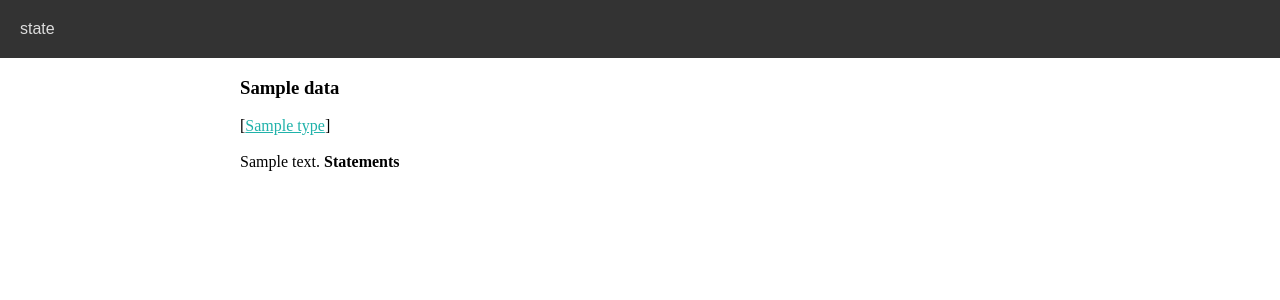
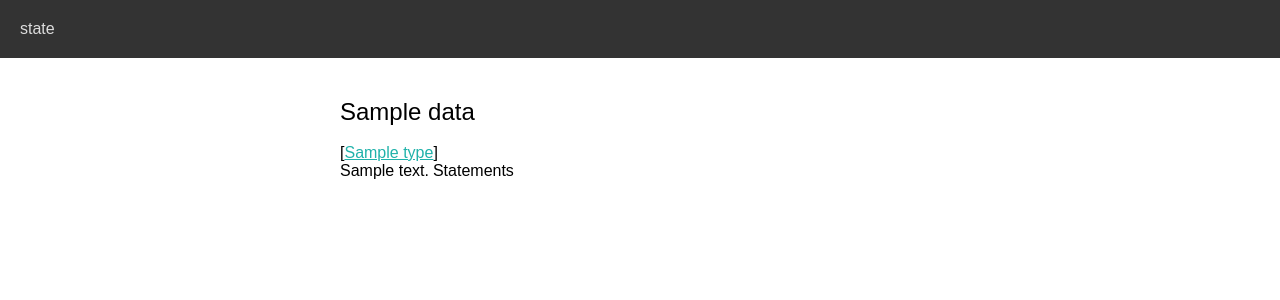
Before and after one commit to paulduchesne/state, a Flask app: template templates/ontology.html in a window 1280 px wide. Shown: the top 300 px of the page. Run offline with Flask 3, Linux system fonts and the light colour scheme; the template is opened without the code that fills it: most values are stand-ins (such as "Sample title", 1, 10 or a date in 2020); some libraries are stand-ins or nearby versions; some web fonts are replaced.

Commit message:
implemented css to templates

```diff
--- a/templates/ontology.html
+++ b/templates/ontology.html
@@ -2,21 +2,21 @@
 
 {% block content %}
 
-<div style="width: 800px; display: block; margin: 0 auto;">
+<div style="width: 600px; display: block; margin: 0 auto; padding-top:40px">
 
-<h3>{{ data.label }}</h3>
-[<a href="{{ data.type.entity_link }}">{{ data.type.entity_label }}</a>]<br><br>
-{{ data.comment | safe }}
+    <tspan class="title_text">{{ data.label }}</tspan><br><br>
+    <tspan class="regular_text">[<a href="{{ data.type.entity_link }}">{{ data.type.entity_label }}</a>]</tspan><br>
+    <tspan class="regular_text">{{ data.comment | safe }}</tspan>
 
     {% if data.statements %}
-<strong>Statements</strong>
-<br>
+    <tspan class="bold_text">Statements</tspan><br><br>
+
     {% for s in data.statements %}
     {% if s.type == 'entity' %}
-{{ data.label }} → <a href="{{ s.property_link }}">{{ s.property_label }}</a> → <a href="{{ s.entity_link }}">{{ s.entity_label }}</a><br>
+    <tspan class="regular_text">{{ data.label }} → <a href="{{ s.property_link }}">{{ s.property_label }}</a> → <a href="{{ s.entity_link }}">{{ s.entity_label }}</a><br></tspan>
     {% endif %}
     {% if s.type == 'literal' %}
-{{ data.label }} → <a href="{{ s.property_link }}">{{ s.property_label }}</a> → {{ s.entity_label }}<br>
+    <tspan class="regular_text">{{ data.label }} → <a href="{{ s.property_link }}">{{ s.property_label }}</a> → {{ s.entity_label }}<br></tspan>
     {% endif %}
     {% endfor %}
     {% endif %}
```
Also changed, not shown: templates/index.html (+4 -11 lines), templates/resource.html (+2 -17 lines). Lines whose indentation alone changed are shown as unchanged.
